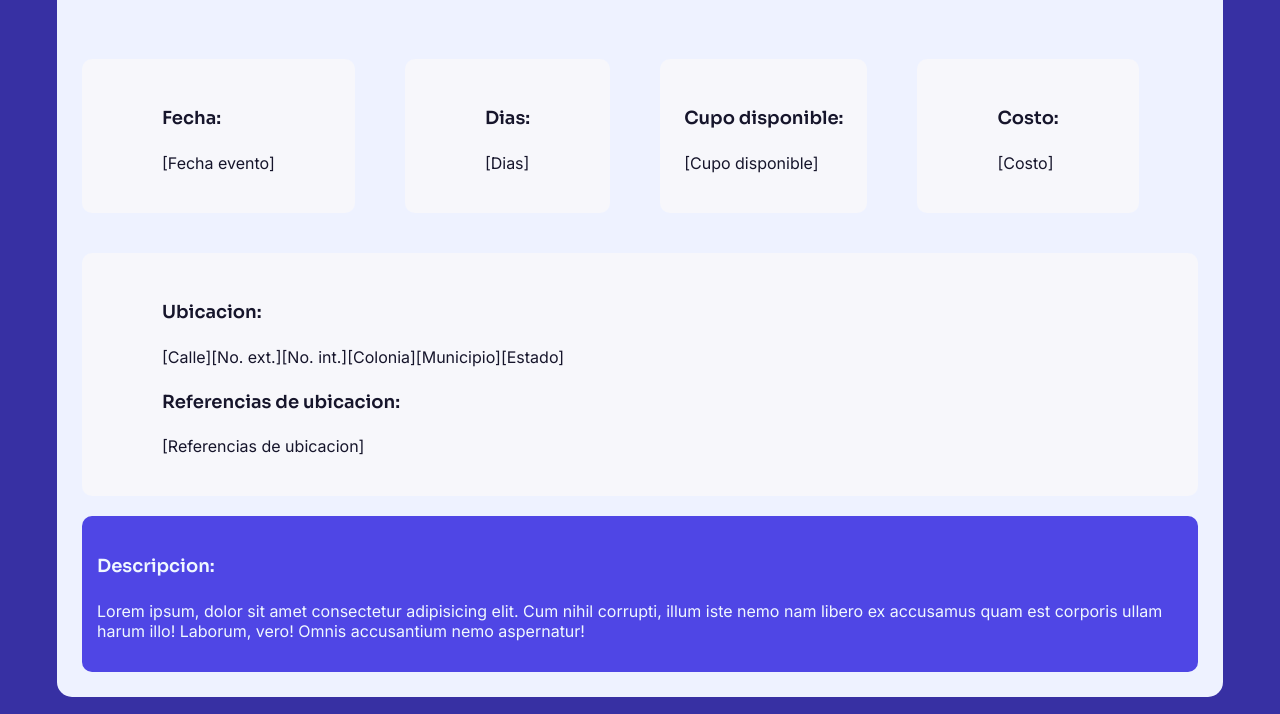
After one commit to WAID-dev/RiShine, a Django app: template ver_evento/templates/ver_evento/ver_evento.html in a window 1280 px wide. The commit adds this page. Shown: the part 729-1443 px from the top of the page. Run offline with Django 5.2, Linux system fonts and the light colour scheme; the template is opened without the code that fills it, so the values that code supplies are empty.

Commit message:
Mejora del html y css

```diff
--- a/inicio/templates/inicio/inicio.html
+++ b/inicio/templates/inicio/inicio.html
@@ -17,3 +17,9 @@
         <!-- --!>
     </div>
 {% endblock %}
+
+
+    <!-- Animaciones -->
+    {% block extra_js %}
+    <script src="{% static 'inicio/js/inicio.js' %}"></script>
+    {% endblock %}
--- /dev/null
+++ b/ver_evento/static/ver_evento/css/ver_evento.css
@@ -0,0 +1,225 @@
+body{
+    background-color: var(--color-primary-active);
+}
+
+#panelGeneralEvento{
+    margin: -15px;
+    padding: 5px;
+    border-radius: 15px;
+    background-color: var(--color-primary-soft);
+}
+
+#panelTitulo{
+    display: flex;
+    flex-direction: row;
+    justify-content: left;
+    align-items: center;
+    flex-wrap: wrap;
+    gap: 400px;
+}
+
+#panelCategoria{
+    display: flex;
+    flex-direction: row;
+    justify-content: left;
+    align-items: center;
+    flex-wrap: wrap;
+    gap: 45px;
+    background-color: var(--color-primary-deep);
+    color: aliceblue;
+    padding: 15px;
+    padding-top: 2px;
+    padding-bottom: 2px;
+    border-radius: 15px;
+}
+
+#tituloEimagen{
+    display: flex;
+    flex-direction: row;
+    justify-content: left;
+    align-items: center;
+    flex-wrap: wrap;
+    gap: 10px;
+    margin-bottom: 40px;
+}
+
+#botonesAcciones{
+    margin: 25px;
+    padding: 85px;
+    display: flex;
+    flex-direction: column;
+    justify-content: left;
+    align-items: center;
+    flex-wrap: wrap;
+    gap: 10px;
+    background-color: var(--color-amber);
+    border-radius: 15px;
+}
+
+#boton-guardar {
+    padding: 12px 24px;
+    width: 250px;
+    background-color: var(--color-primary);
+    border: none;
+    color: var(--bg-surface);
+    border-radius: 10px;
+    cursor: pointer;
+    transition: background-color 180ms;
+}
+#boton-guardar:hover {
+    background-color: var(--color-primary-hover);
+}
+
+#boton-like {
+    background-color: var(--bg-surface);
+    color: var(--color-primary);
+    border: 1px solid var(--color-primary);
+    padding: 12px 24px;
+    width: 250px;
+    border-radius: 10px;
+    cursor: pointer;
+    transition: background-color 180ms;
+}
+
+#boton-like:hover {
+    background-color: var(--color-primary-soft);
+}
+#event-img {
+    flex: 0 0 55%;
+}
+
+#event-img img {
+    width: 100%;
+    display: block;
+    border-radius: 10px;
+    text-align: center;
+}
+
+#seccionMiniInfo{
+    display: flex;              /* activa flexbox */
+    flex-direction: row;        /* dirección del eje principal */
+    justify-content: left;    /* alinea en el eje principal */
+    align-items: center;        /* alinea en el eje transversal */
+    flex-wrap: wrap;            /* permite que bajen a otra línea */
+    gap: 10px;
+}
+
+#cupo {
+    margin: 20px;
+    background-color: var(--bg-page);
+    padding: 24px;
+    border-radius: 10px;
+}
+
+#costo {
+    margin: 20px;
+    background-color: var(--bg-page);
+    padding: 24px 80px;
+    border-radius: 10px;
+}
+
+#fecha{
+    margin: 20px;
+    background-color: var(--bg-page);
+    padding: 24px 80px;
+    border-radius: 10px;
+}
+
+#dias{
+    margin: 20px;
+    background-color: var(--bg-page);
+    padding: 24px 80px;
+    border-radius: 10px;
+}
+
+#ubicacion{
+    margin: 20px;
+    background-color: var(--bg-page);
+    padding: 24px 80px;
+    border-radius: 10px;
+}
+
+#seccionDescripcion{
+    margin: 20px;
+    padding: 24px 80px;
+    background-color: var(--color-primary);
+    padding: 15px;
+    color: aliceblue;
+    border-radius: 10px;
+}
+
+
+/*Animacion de aparicion*/
+.reveal {
+    opacity: 0;
+    transform: translateY(30px);
+    transition: opacity .6s ease, transform .6s ease;
+}
+.reveal.visible {
+    opacity: 1;
+    transform: none;
+}
+
+
+
+
+@media (max-width: 768px) {
+
+    #panelGeneralEvento {
+        margin: 0;
+    }
+
+    #panelTitulo {
+    flex-direction: column;
+    align-items: flex-start;
+    gap: 10px;
+    }
+
+    #panelCategoria {
+    gap: 8px;
+    padding: 8px 14px;
+    margin-bottom: 15px;
+    width: fit-content;   /* que la etiqueta no ocupe todo el ancho */
+    max-width: 100%;
+    }
+
+    #panelCategoria h4,
+    #panelCategoria p {
+    margin: 0;
+    }
+
+    #tituloEimagen {
+        flex-direction: column;
+        align-items: stretch;
+    }
+
+    #event-img {
+        flex: 1 1 auto;
+        width: 100%;
+    }
+
+    #botonesAcciones {
+        margin: 0;
+        padding: 20px;
+        align-items: stretch;
+    }
+
+    #boton-guardar,
+    #boton-like {
+        width: 100%;
+    }
+
+    #seccionMiniInfo {
+        flex-direction: column;
+        align-items: stretch;
+    }
+
+    #cupo,
+    #costo,
+    #fecha,
+    #dias,
+    #ubicacion {
+        margin: 10px 0;
+        padding: 16px;
+    }
+}
--- /dev/null
+++ b/ver_evento/static/ver_evento/js/ver_evento.js
@@ -0,0 +1,17 @@
+//ANIMACION DE APARICION
+
+const observer = new IntersectionObserver((entries) => {
+    entries.forEach(e => {
+        if (e.isIntersecting) {
+            e.target.classList.add('visible');
+            observer.unobserve(e.target);
+        }
+    });
+}, { threshold: 0.15 });
+
+document.querySelectorAll(
+    '#tituloEimagen, #fecha, #dias, #cupo, #costo, #ubicacion, #seccionDescripcion'
+).forEach(el => {
+    el.classList.add('reveal');
+    observer.observe(el);
+});
--- /dev/null
+++ b/ver_evento/templates/ver_evento/ver_evento.html
@@ -0,0 +1,127 @@
+{% extends "base.html" %}
+{% load static %}
+
+{% block title %}{% if evento %}{{ evento.titulo }}{% else %}Ver evento{% endif %}{% endblock %}
+
+{% block extra_css %}
+<link rel="stylesheet" href="{% static 'ver_evento/css/ver_evento.css' %}">
+{% endblock %}
+
+{% block contenido %}
+<div>
+    {% if messages %}
+    {% for message in messages %}
+        <p>{{ message }}</p>
+    {% endfor %}
+{% endif %}
+
+
+    <section id="panelGeneralEvento">
+
+        <section id="panelTitulo">
+            <div id="evento-info">
+                <h1>{% if evento %}{{ evento.titulo }}{% else %}[Titulo evento]{% endif %}</h1>
+            </div>
+
+            <div id="panelCategoria">
+                    <h4>Categoría:</h4>
+                    <p class="text-base">{% if evento %}{{ evento.categoria.nombre_categoria }}{% else %}[Nombre categoria]{% endif %}</p>
+            </div>
+        </section>
+
+
+        <section id="tituloEimagen">
+            <div id="event-img">
+                <!--
+                {% if evento and evento.imagen %}
+                <img src="{{ evento.imagen.url }}" alt="{{ evento.titulo }}" style="max-width: 100%; border-radius: 10px;">
+                {% endif %}
+                -->
+                <img src="https://www.cetys.mx/educon/wp-content/uploads/2021/04/Evento-corporativo-1280x720-1.jpg">
+            </div>
+
+            <section id="botonesAcciones">
+            <h2>Acciones</h2>
+            <form method="post">
+                {% csrf_token %}
+                <input type="hidden" name="accion" value="guardar">
+                <button type="submit" id="boton-guardar" class="ui-button">Guardar</button>
+            </form>
+            <form method="post">
+                {% csrf_token %}
+                <input type="hidden" name="accion" value="favorito">
+                <button type="submit" id="boton-like" class="ui-button">Me gusta</button>
+            </form>
+            </section>
+        </section>
+
+        <section id="seccionMiniInfo">
+            <div id="fecha">
+                <h4>Fecha:</h4>
+                <p class="text-base">{% if evento %}
+                        {{ evento.fecha_inicio }} - {{ evento.fecha_fin}}
+                    {% else %}
+                        [Fecha evento]
+                    {% endif %}
+                </p>
+            </div>
+
+            <div id="dias">
+                <h4>Dias:</h4>
+                {% if horarios %}
+                    <ul>
+                    {% for horario in horarios %}
+                        <li>{{ horario.dia }}</li>
+                    {% endfor %}
+                    </ul>
+                {% else %}
+                    <p>{% if evento %}Sin horarios registrados{% else %}[Dias]{% endif %}</p>
+                {% endif %}
+            </div>
+
+            <div id="cupo">
+                <h4>Cupo disponible:</h4>
+                <p class="text-base">{% if evento %}{{ evento.cupo }}{% else %}[Cupo disponible]{% endif %}</p>
+            </div>
+
+            <div id="costo">
+                <h4>Costo:</h4>
+                <p class="text-base">{% if evento %}$ {{ evento.costo }}{% else %}[Costo]{% endif %}</p>
+            </div>
+
+        </section>
+
+        <div id="ubicacion">
+            <h4>Ubicacion:</h4>
+            <p class="text-base">{% if evento %}{{ evento.direccion }}{% else %}[Calle][No. ext.][No. int.][Colonia][Municipio][Estado]{% endif %}</p>
+
+            <h4>Referencias de ubicacion:</h4>
+            <p class="text-base">{% if evento %}{{ evento.referencias }}{% else %}[Referencias de ubicacion]{% endif %}</p>
+        </div>
+
+        <section id="seccionDescripcion">
+                <h4>Descripcion:</h4>
+                <p class="text-base">
+                {% if evento %}{{ evento.descripcion }}{% else %}
+                Lorem ipsum, dolor sit amet consectetur adipisicing elit. Cum nihil
+                corrupti, illum iste nemo nam libero ex accusamus quam est corporis
+                ullam harum illo! Laborum, vero! Omnis accusantium nemo aspernatur!
+                {% endif %}
+                </p>
+        </section>
+
+        <!--<h4>Organización:</h4>
+        <ul>
+        <li>{%if evento %}{{ evento.promotor.organizacion }}{% else %}[Organizador]{% endif %}</li>
+        </ul>
+        <hr>
+        <br>-->
+    </section>
+</div>
+
+{% endblock %}
+
+<!--Animaciones-->
+{% block extra_js %}
+<script src="{% static 'ver_evento/js/ver_evento.js' %}"></script>
+{% endblock %}
```
Also changed, not shown: crear_evento/static/crear_evento/crear_evento.css (added, +136 -0 lines), crear_evento/templates/crear_evento/crear_evento.html (added, +112 -0 lines), inicio/static/inicio/css/inicio.css (added, +107 -0 lines), inicio/static/inicio/js/inicio.js (added, +18 -0 lines).
